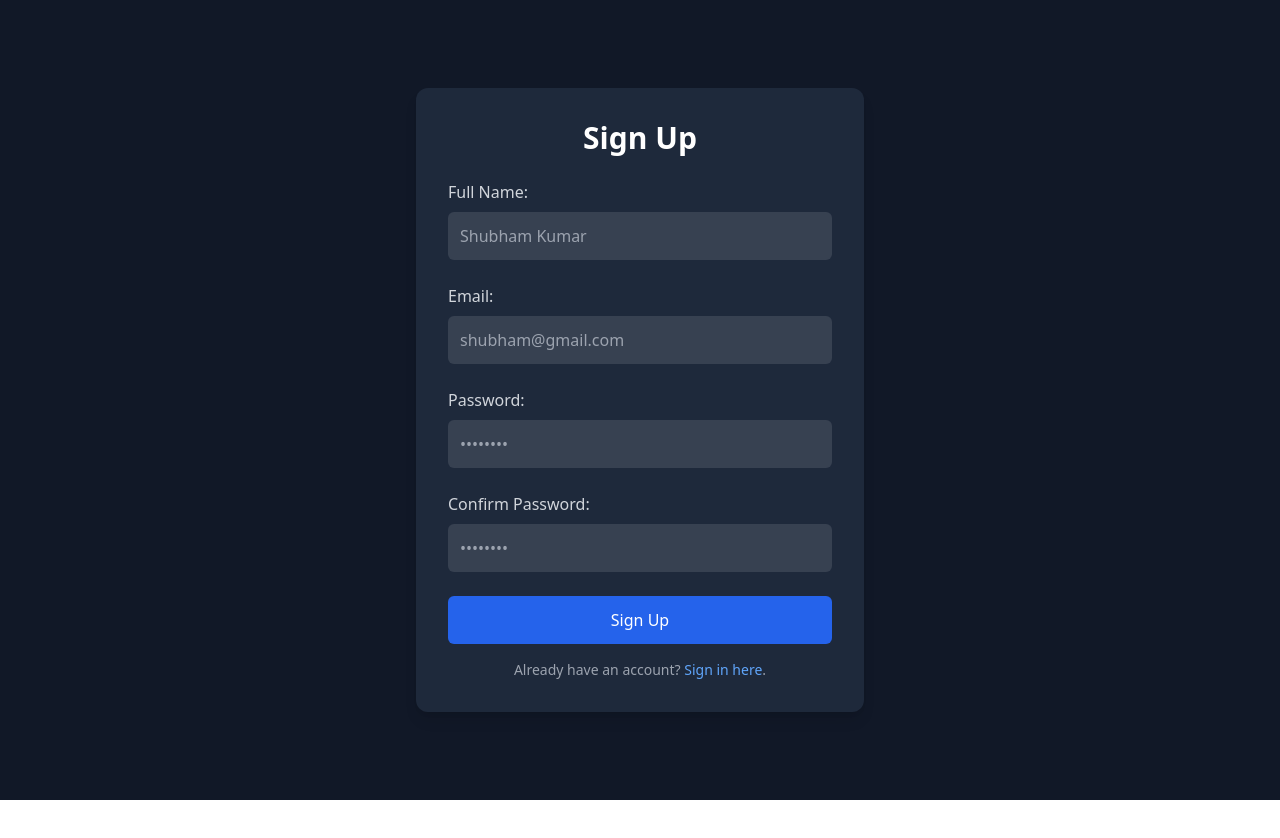
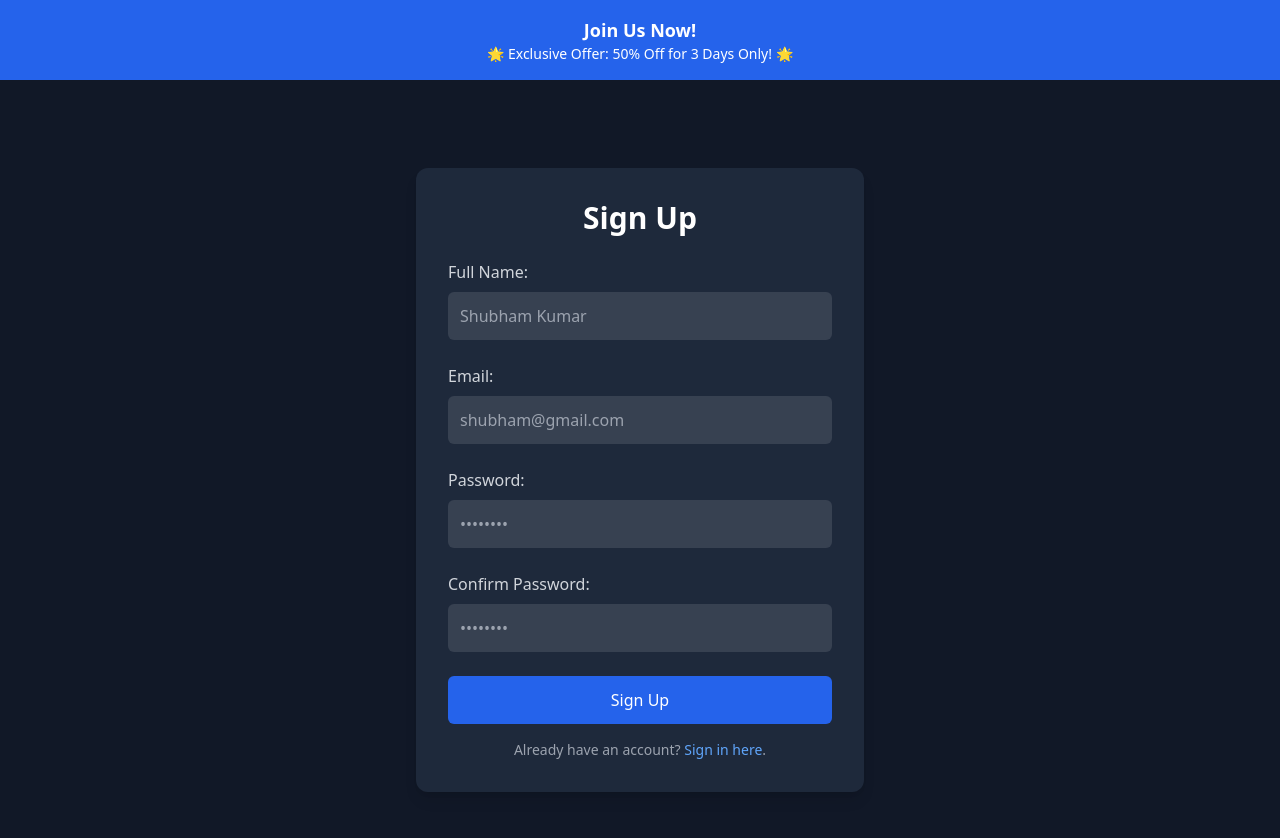
Before and after one commit to ShubhamYv/nextjs-practice, a Next.js app: page /signup in a window 1280 px wide. Shown: the top 838 px of the page. Before the commit the page ends 800 px from the top, so only its background shows below. Built offline with nearby package versions, Linux system fonts and the light colour scheme.

Commit message:
Implement layout component 'Appbar' for every route that starts with /signup

```diff
--- a/app/signin/page.tsx
+++ b/app/signin/page.tsx
@@ -38,7 +38,10 @@ const SignIn = () => {
         </form>
 
         <p className="mt-4 text-center text-sm text-gray-400">
-          Don't have an account? <a href="#" className="text-blue-400 hover:underline">Sign up here</a>.
+          Don't have an account?{" "}
+          <a href="/signup" className="text-blue-400 hover:underline">
+            Sign up here
+          </a>.
         </p>
       </div>
     </div>
--- /dev/null
+++ b/app/signup/Appbar.tsx
@@ -0,0 +1,10 @@
+const Appbar = () => {
+  return (
+    <div className="bg-blue-600 text-white text-center p-4">
+      <h2 className="text-lg font-bold">Join Us Now!</h2>
+      <p className="text-sm">🌟 Exclusive Offer: 50% Off for 3 Days Only! 🌟</p>
+    </div>
+  );
+};
+
+export default Appbar;
--- /dev/null
+++ b/app/signup/layout.tsx
@@ -0,0 +1,11 @@
+import React from "react";
+import Appbar from "./Appbar";
+
+export default function ({ children }: { children: React.ReactNode }) {
+  return (
+    <div>
+      <Appbar />
+      {children}
+    </div>
+  )
+}
--- a/app/signup/page.tsx
+++ b/app/signup/page.tsx
@@ -59,7 +59,7 @@ const Signup = () => {
 
         <p className="mt-4 text-center text-sm text-gray-400">
           Already have an account?{" "}
-          <a href="#" className="text-blue-400 hover:underline">
+          <a href="/signin" className="text-blue-400 hover:underline">
             Sign in here
           </a>.
         </p>
```
